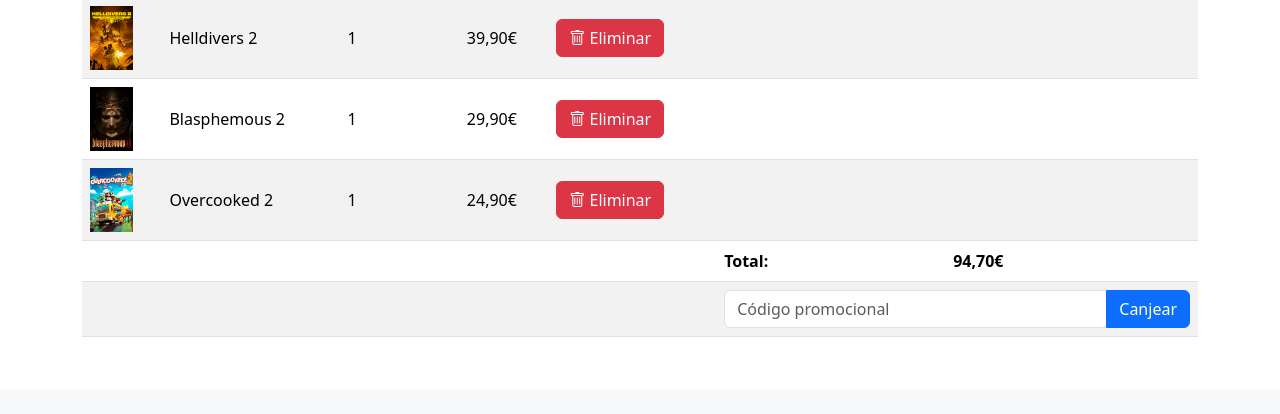
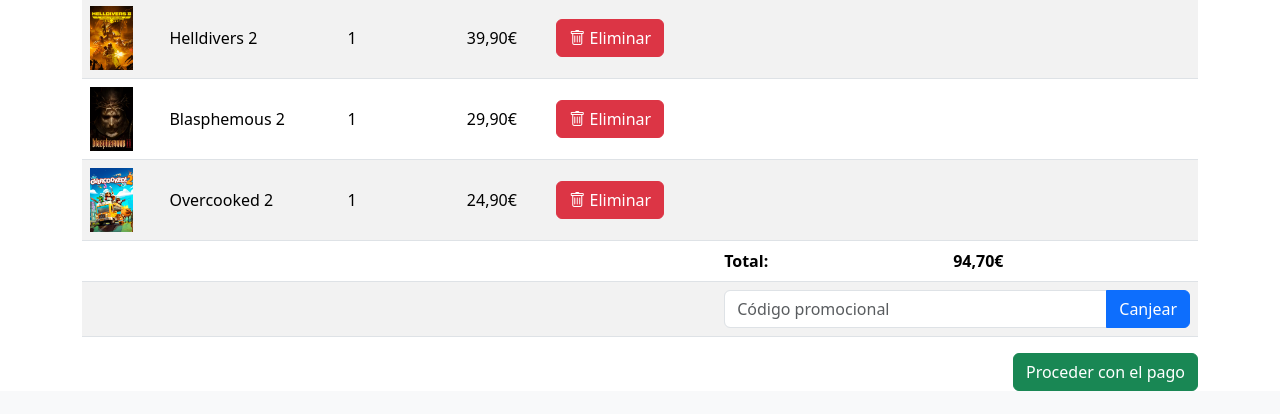
Before and after one commit to danielmartinezleon/LMSGI, a plain HTML site: page Proyecto Boostrap/html/carro.html in a window 1280 px wide. Shown: the part 189-603 px from the top of the page. Drawn offline with nearby package versions, Linux system fonts and the light colour scheme.

Commit message:
Carro 1.0

```diff
--- a/Proyecto Boostrap/html/carro.html
+++ b/Proyecto Boostrap/html/carro.html
@@ -143,6 +143,9 @@
                 </div>
                 <p class="fw-bold mt-2">Total: 94,70€</p>
             </div>
+            <div class="text-end d-grid d-md-block">
+                <button class="btn btn-success" type="button">Proceder con el pago</button>
+            </div>
         </div>
     </main>
 
```
Also changed, not shown: Proyecto Boostrap/html/index.html (+1 -1 lines).
